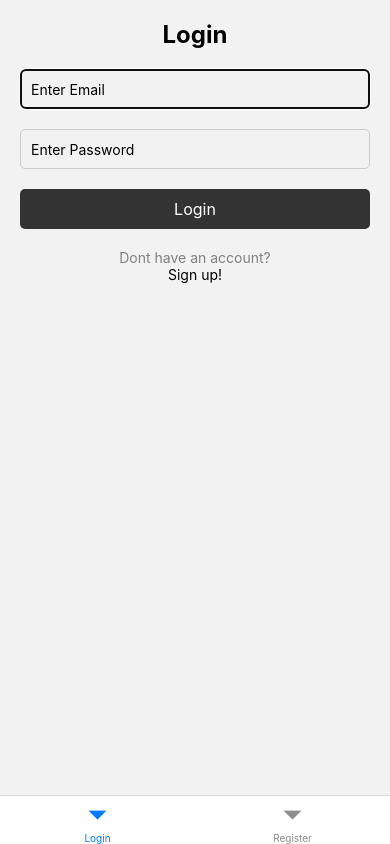
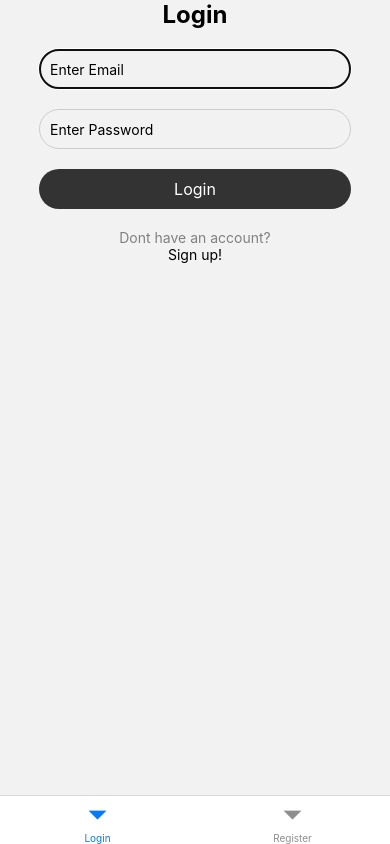
Before and after one commit to audunlk/snapchat-clone-reactnative, a React Native app: screen /Login in a window 390 px wide. Built offline with nearby package versions, Linux system fonts and the light colour scheme; no server answers.

Commit message:
added ScrollView with Flex

```diff
--- a/app/screens/Login.tsx
+++ b/app/screens/Login.tsx
@@ -26,11 +26,13 @@ export default function Login({ navigation }) {
     };
 
     return(
+        <ScrollView  contentContainerStyle={{flexGrow: 1}} keyboardShouldPersistTaps={"handled"} >
+
         <View>
             <StatusBar barStyle="dark-content" />
             <SafeAreaView>
-                <ScrollView keyboardShouldPersistTaps={"handled"}>
-                    <View style={styles.container}>
+                <View style={styles.container}>
+
                         <Text style={styles.title}>Login</Text>
                         <TextInput
                             style={styles.input}
@@ -58,19 +60,24 @@ export default function Login({ navigation }) {
                         <TouchableOpacity  onPress={() => navigation.navigate('Register')}>
                              <Text>Sign up!</Text>
                         </TouchableOpacity>
-                    </View>
-                </ScrollView>
+                        </View>
+
+
             </SafeAreaView>
         </View>
+        </ScrollView>
+
     )
 }
 
 const styles = StyleSheet.create({
     container: {
-        flex: 1,
+        flexGrow: 1,
         justifyContent: 'center',
+        alignSelf: 'center',
         alignItems: 'center',
-        padding: 20,
+        width: "80%",
+        height: "100%",
     },
     title: {
         fontSize: 24,
@@ -82,7 +89,7 @@ const styles = StyleSheet.create({
         height: 40,
         borderWidth: 1,
         borderColor: '#ccc',
-        borderRadius: 5,
+        borderRadius: 30,
         padding: 10,
         marginBottom: 20,
     },
@@ -90,10 +97,11 @@ const styles = StyleSheet.create({
         width: '100%',
         height: 40,
         backgroundColor: '#333',
-        borderRadius: 5,
+        borderRadius: 30,
         justifyContent: 'center',
         alignItems: 'center',
         marginBottom: 20,
+
     },
     buttonText: {
         color: '#fff',
--- a/app/screens/Register.tsx
+++ b/app/screens/Register.tsx
@@ -25,10 +25,11 @@ export default function Register({ navigation }) {
     };
 
     return(
+        <ScrollView contentContainerStyle={{flexGrow: 1}} keyboardShouldPersistTaps={"handled"}>
+
         <View>
             <StatusBar barStyle="dark-content" />
             <SafeAreaView>
-                <ScrollView>
                     <View style={styles.container}>
                         <Text style={styles.title}>Sign Up</Text>
                         <TextInput
@@ -58,18 +59,21 @@ export default function Register({ navigation }) {
                              <Text>Log In!</Text>
                         </TouchableOpacity>
                     </View>
-                </ScrollView>
             </SafeAreaView>
         </View>
+        </ScrollView>
+
     )
 }
 
 const styles = StyleSheet.create({
     container: {
-        flex: 1,
+        flexGrow: 1,
         justifyContent: 'center',
+        alignSelf: 'center',
         alignItems: 'center',
-        padding: 20,
+        width: "80%",
+        height: "100%",
     },
     title: {
         fontSize: 24,
@@ -81,7 +85,7 @@ const styles = StyleSheet.create({
         height: 40,
         borderWidth: 1,
         borderColor: '#ccc',
-        borderRadius: 5,
+        borderRadius: 30,
         padding: 10,
         marginBottom: 20,
     },
@@ -89,10 +93,11 @@ const styles = StyleSheet.create({
         width: '100%',
         height: 40,
         backgroundColor: '#333',
-        borderRadius: 5,
+        borderRadius: 30,
         justifyContent: 'center',
         alignItems: 'center',
         marginBottom: 20,
+
     },
     buttonText: {
         color: '#fff',
```
